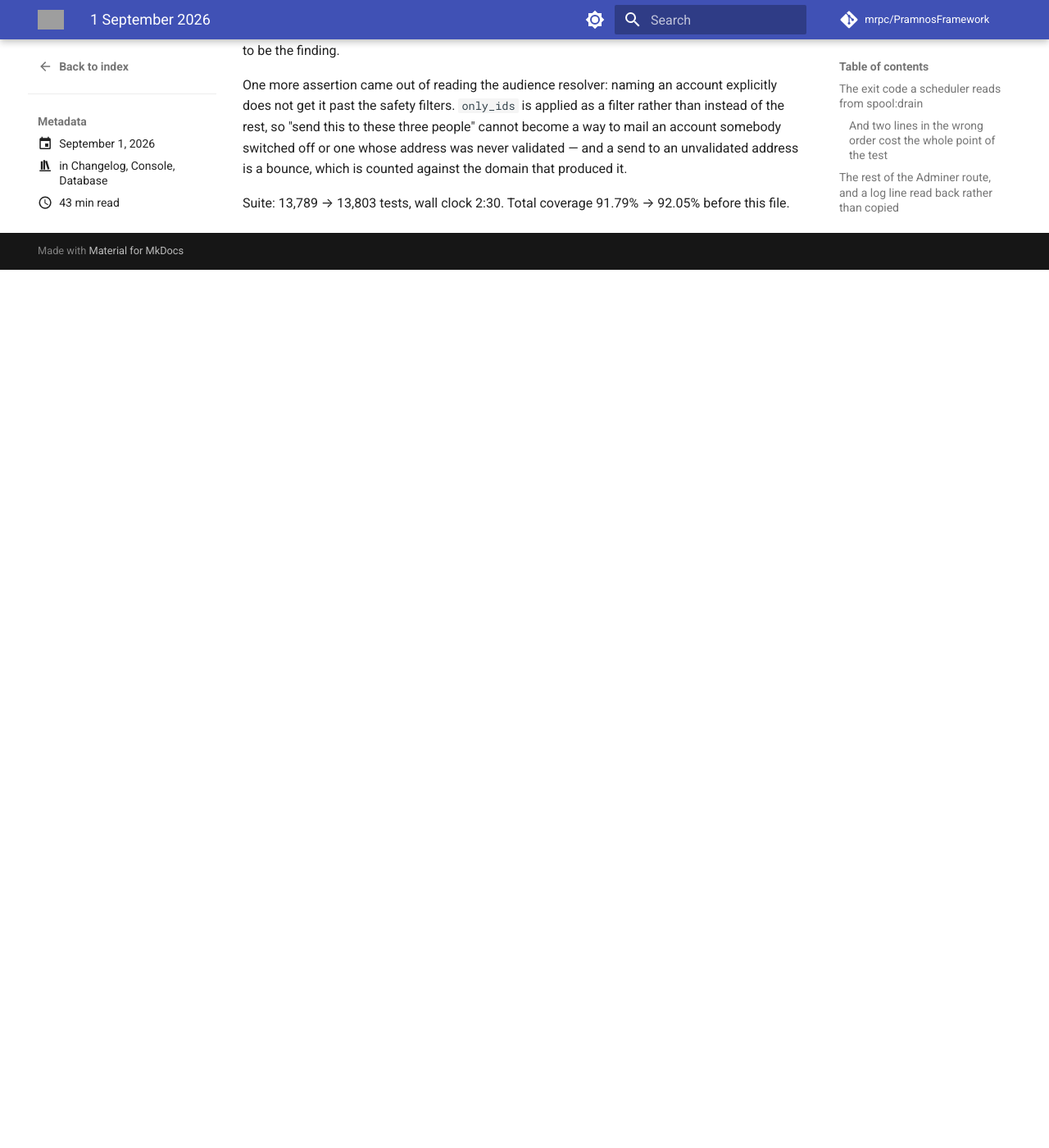
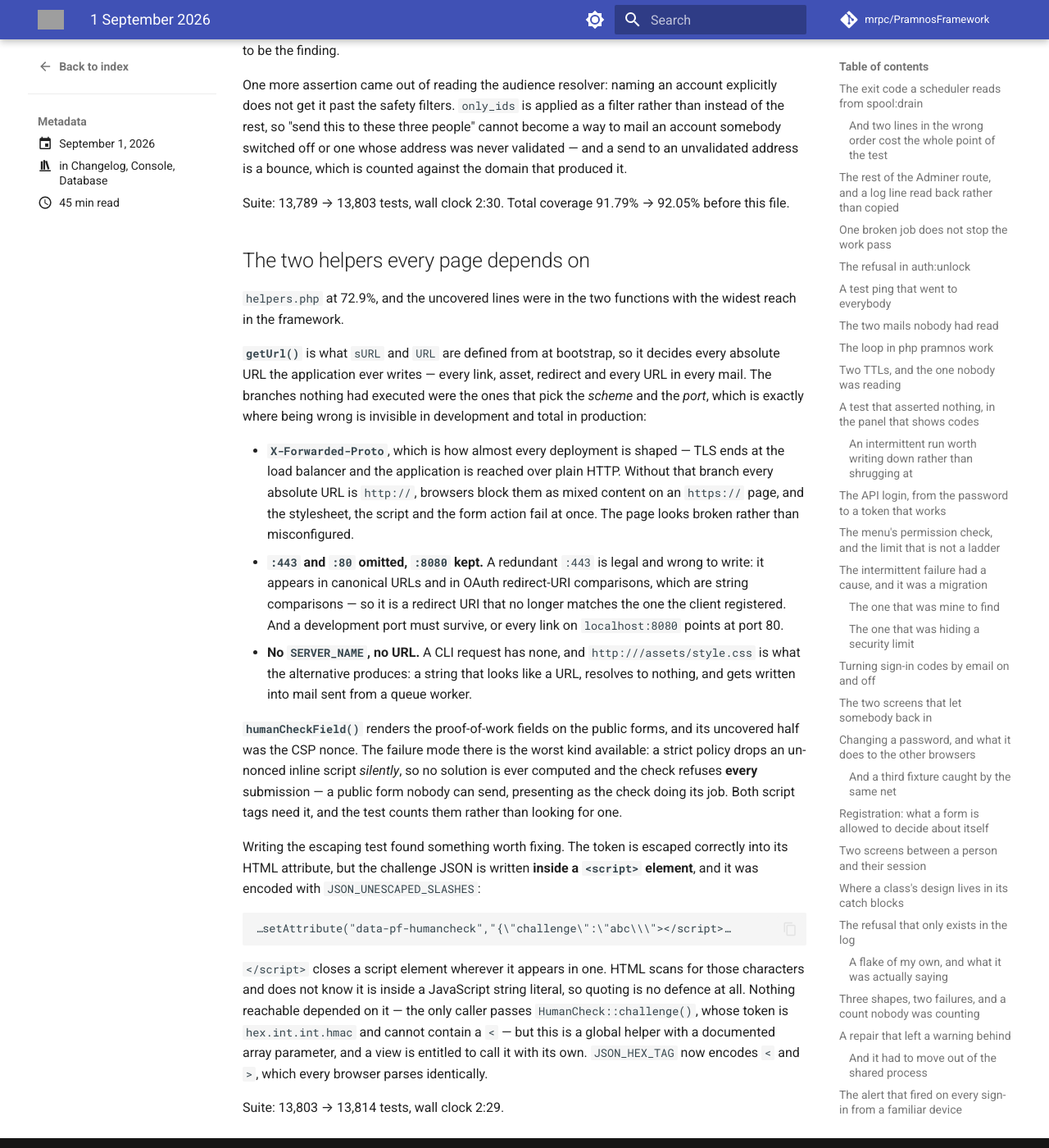
Before and after one commit to mrpc/PramnosFramework, an MkDocs documentation site: the page built from docs/version-history/posts/2026-09-01.md, in a window 1280 px wide and 1400 px high, scrolled down 26759 px. Shown: the whole window at 82% size. Built offline with MkDocs 1.6.1 and Material for MkDocs 9.7.7, drawn with Linux system fonts in a browser that asks for light colours; comment, search, counter and statistics services are not loaded; before the commit the page ends 27088 px from its top, so only the background shows below that; grey boxes are pictures that could not be loaded.

Commit message:
fix(security): encode the human-check challenge for the script it sits in
`humanCheckField()` writes the challenge JSON inside a `<script>` element and
encoded it with `JSON_UNESCAPED_SLASHES`, so a value containing `</script>` closed
the tag — HTML scans for those characters and does not know it is inside a
JavaScript string, so the quoting was no defence.

Not reachable: the only caller passes `HumanCheck::challenge()`, whose token is
`hex.int.int.hmac` and cannot contain a `<`. But this is a global helper with a
documented array parameter and a view may call it with its own, so the encoding is
made safe for the context it is written into rather than for the one caller that
exists. `JSON_HEX_TAG` encodes `<` and `>` as `<`/`>`.

Tests: the uncovered lines in `helpers.php` were in the two functions with the
widest reach. `getUrl()` defines `sURL` and `URL`, so it decides every absolute URL
the framework writes — and the untested branches were the scheme and the port:
`X-Forwarded-Proto` (without which a site behind a TLS-terminating proxy emits
`http://` links that browsers block as mixed content), `:443`/`:80` omitted while
`:8080` survives (a redundant `:443` is a redirect URI that no longer matches the
registered one), and no `SERVER_NAME` giving no URL rather than `http:///…`.

`humanCheckField()`'s uncovered half was the CSP nonce, where a strict policy
drops an un-nonced inline script silently and the check then refuses every
submission — a public form nobody can send, presenting as the check working. The
test counts both script tags rather than looking for one.

Guide: the nonce is not optional, the per-token field id, and the script-context
encoding.

````diff
--- a/docs/Pramnos_Security_Guide.md
+++ b/docs/Pramnos_Security_Guide.md
@@ -870,6 +870,22 @@ directory and a view directory is per-application: the sign-in page is the one s
 project inherits, so every project had to copy the partial in to use the feature and then
 owned a copy of the framework's markup for ever.
 
+**The nonce is not optional.** A project with a strict `Content-Security-Policy` drops an
+un-nonced inline script *silently* — no error a person sees — so no solution is ever computed
+and the check then refuses every submission. That is a public form nobody can send, presenting
+as the check doing its job. Both script tags carry it: the inline one that hands the challenge
+to the form, and the `src` one that loads the worker.
+
+The field id is derived from the token, so two forms with a check on one page — a sign-in beside
+a registration — do not collide. Without that the script would find the first form's input from
+both, and the second would submit an empty solution.
+
+The challenge is encoded with `JSON_HEX_TAG`, because it lands inside a `<script>` element:
+`</script>` closes a script tag wherever it appears in one, since HTML looks for those characters
+and does not know it is inside a JavaScript string. Quoting is no defence there. The real token
+is `hex.int.int.hmac` and cannot contain a `<`, so nothing reachable depended on it — but this is
+a global helper with an array parameter, and a view may call it with its own.
+
 ## Dependency Security
 
 ### Keep Dependencies Updated
--- a/docs/version-history/posts/2026-09-01.md
+++ b/docs/version-history/posts/2026-09-01.md
@@ -1138,3 +1138,48 @@ or one whose address was never validated — and a send to an unvalidated addres
 is counted against the domain that produced it.
 
 Suite: 13,789 → 13,803 tests, wall clock 2:30. Total coverage 91.79% → 92.05% before this file.
+
+## The two helpers every page depends on
+
+`helpers.php` at 72.9%, and the uncovered lines were in the two functions with the widest reach in
+the framework.
+
+**`getUrl()`** is what `sURL` and `URL` are defined from at bootstrap, so it decides every absolute
+URL the application ever writes — every link, asset, redirect and every URL in every mail. The
+branches nothing had executed were the ones that pick the *scheme* and the *port*, which is exactly
+where being wrong is invisible in development and total in production:
+
+- **`X-Forwarded-Proto`**, which is how almost every deployment is shaped — TLS ends at the load
+  balancer and the application is reached over plain HTTP. Without that branch every absolute URL
+  is `http://`, browsers block them as mixed content on an `https://` page, and the stylesheet, the
+  script and the form action fail at once. The page looks broken rather than misconfigured.
+- **`:443` and `:80` omitted, `:8080` kept.** A redundant `:443` is legal and wrong to write: it
+  appears in canonical URLs and in OAuth redirect-URI comparisons, which are string comparisons —
+  so it is a redirect URI that no longer matches the one the client registered. And a development
+  port must survive, or every link on `localhost:8080` points at port 80.
+- **No `SERVER_NAME`, no URL.** A CLI request has none, and `http:///assets/style.css` is what the
+  alternative produces: a string that looks like a URL, resolves to nothing, and gets written into
+  mail sent from a queue worker.
+
+**`humanCheckField()`** renders the proof-of-work fields on the public forms, and its uncovered
+half was the CSP nonce. The failure mode there is the worst kind available: a strict policy drops
+an un-nonced inline script *silently*, so no solution is ever computed and the check refuses
+**every** submission — a public form nobody can send, presenting as the check doing its job. Both
+script tags need it, and the test counts them rather than looking for one.
+
+Writing the escaping test found something worth fixing. The token is escaped correctly into its
+HTML attribute, but the challenge JSON is written **inside a `<script>` element**, and it was
+encoded with `JSON_UNESCAPED_SLASHES`:
+
+```
+…setAttribute("data-pf-humancheck","{\"challenge\":\"abc\\\"></script>…
+```
+
+`</script>` closes a script element wherever it appears in one. HTML scans for those characters and
+does not know it is inside a JavaScript string literal, so quoting is no defence at all. Nothing
+reachable depended on it — the only caller passes `HumanCheck::challenge()`, whose token is
+`hex.int.int.hmac` and cannot contain a `<` — but this is a global helper with a documented array
+parameter, and a view is entitled to call it with its own. `JSON_HEX_TAG` now encodes `<` and `>`,
+which every browser parses identically.
+
+Suite: 13,803 → 13,814 tests, wall clock 2:29.
````
Also changed, not shown: 2 other files.
